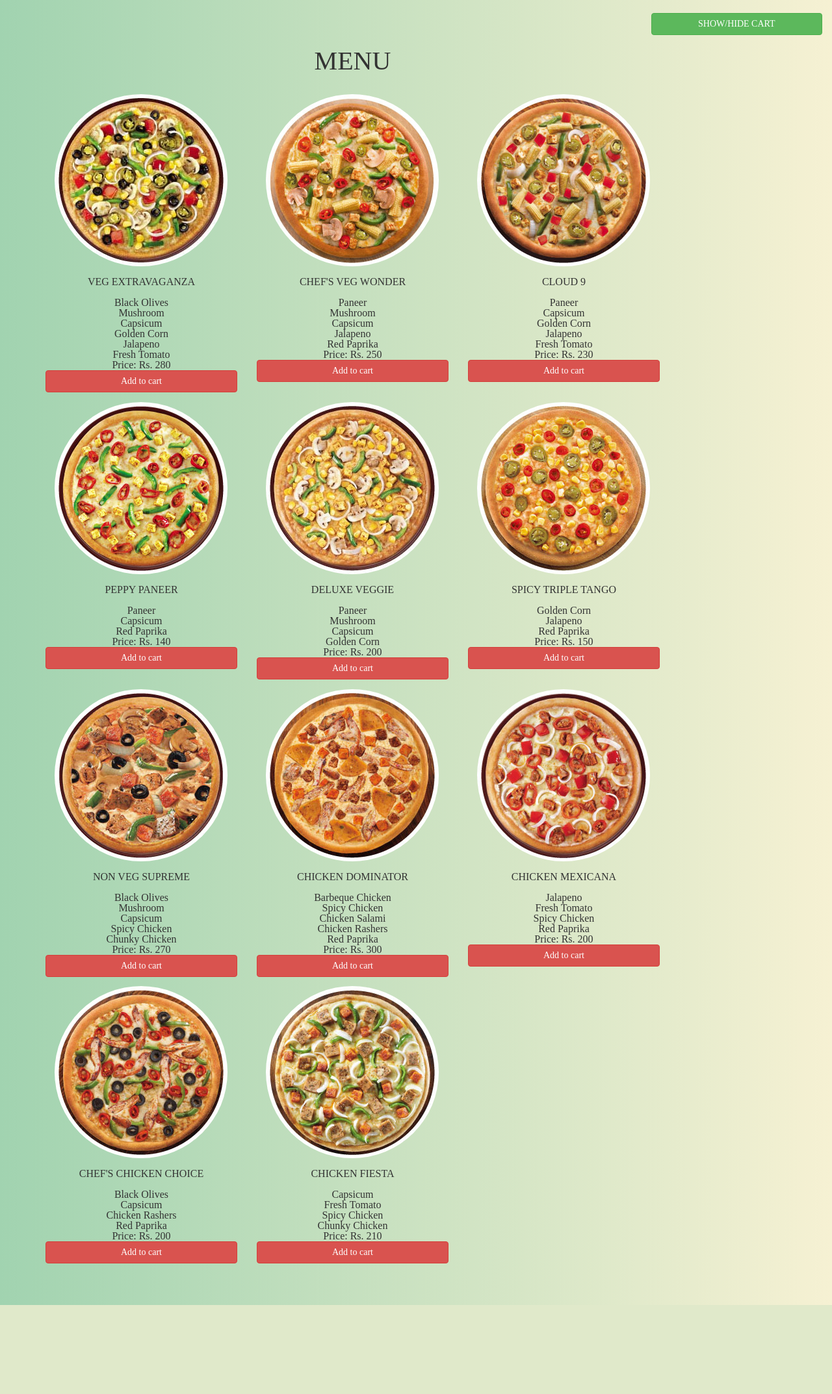
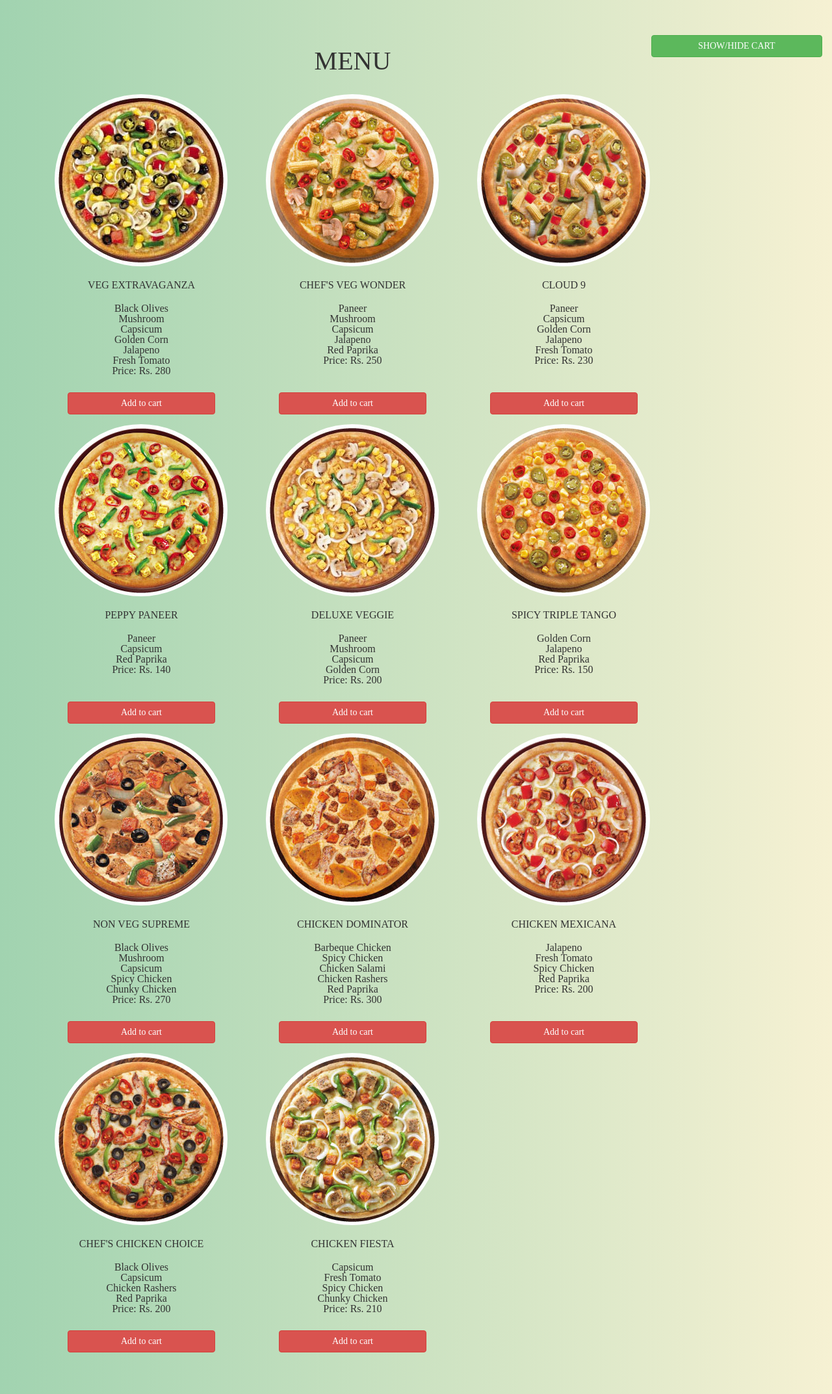
Before and after one commit to Attila03/Django-project, a Django app: page /ordersite/menu/1/ in a window 1280 px wide. Shown: the part 52-2198 px from the top of the page at 65% size. Before the commit the page ends 2061 px from the top, so only its background shows below. Run offline with Django 3.2, Linux system fonts and the light colour scheme; a user stored in the database is signed in; data comes from the database, SQL or seed files in the repository; both versions use the stored data as it was after the commit; some libraries are stand-ins or nearby versions.

Commit message:
fixed addtocart button to bottom of resp column.

```diff
--- a/ordersite/templates/ordersite/Custom.html
+++ b/ordersite/templates/ordersite/Custom.html
@@ -39,11 +39,14 @@
             <div class="row">
             <div class="col-xs-3 col-xs-offset-9 cart">
                 <table class="table table-hover table-condensed table-responsive">
+                    <thead>
                     <tr class="info">
                         <th class="text-center" width="60%;"> Pizza</th>
                         <th width="60%;">Quantity</th>
                         <th>Cost</th>
                     </tr>
+                    </thead>
+                    <tbody>
                     {% if request.session.cart.base %}
                     {% for id, pizza in request.session.cart.base.items %}
                     <tr class="{% if pizza.veg %}success{% else %}danger{% endif %}">
@@ -76,11 +79,14 @@
                     </tr>
                     {% endfor %}
                     {% endif %}
+                    </tbody>
+                    <tfoot>
                     <tr class="info text-center">
                         <td>TOTAL</td>
                         <td></td>
                         <td>{{request.session.cart.total}}</td>
                     </tr>
+                    </tfoot>
                 </table>
                 <a href="{% url 'Order' %}" class="btn btn-warning center-block">Place Order</a>
             </div>
--- a/ordersite/templates/ordersite/Menu.html
+++ b/ordersite/templates/ordersite/Menu.html
@@ -40,11 +40,14 @@
             <div class="row">
             <div class="col-xs-3 col-xs-offset-9 cart">
                 <table class="table table-hover table-condensed table-responsive">
+                    <thead>
                     <tr class="info">
                         <th class="text-center" width="60%;"> Pizza</th>
                         <th width="60%;">Quantity</th>
                         <th>Cost</th>
                     </tr>
+                    </thead>
+                    <tbody>
                     {% if request.session.cart.base %}
                     {% for id, pizza in request.session.cart.base.items %}
                     <tr class="{% if pizza.veg %}success{% else %}danger{% endif %}">
@@ -77,11 +80,14 @@
                     </tr>
                     {% endfor %}
                     {% endif %}
+                    </tbody>
+                    <tfoot>
                     <tr class="info text-center">
                         <td>TOTAL</td>
                         <td></td>
                         <td>{{request.session.cart.total}}</td>
                     </tr>
+                    </tfoot>
                 </table>
                 <a href="{% url 'Order' %}" class="btn btn-warning center-block">Place Order</a>
             </div>
@@ -100,10 +106,9 @@
             </br>
             <div class="row">
                 {% for pizza in pizza_qs %}
-                <div class="col-sm-4 col-x-6 text-center">
+                <div class="col-sm-4 col-x-6 text-center" style="position:relative;">
                     <img class="center-block" src="{% static pizza.getimageurl %}">
-                    </br><h5>{{ pizza.name }}</h5>
-                    </br>
+                    <h5>{{ pizza.name }}</h5>
                     <ul>
                         {% for topping in pizza.toppings.all %}
                         <li>{{ topping.name }}</li>
--- a/static/css/menu.css
+++ b/static/css/menu.css
@@ -1,17 +1,49 @@
 #cartbutton {
     position: fixed;
+    top: 10%;
+    height: 4%;
     width: 100%;
+    margin-top:2%;
 }
 
 #cart {
     position: fixed;
+    top: 16%;
+    bottom: 5%;
     width: 100%;
-    margin-top: 1.5%;
+    max-height: 80%;
+    margin-top: 3%;
 }
 
-#cart > div > div > div > div > table > tbody > tr:nth-child(1){
+
+#cart > div > div > div > div > table {
+    position: relative;
+}
+
+/*#cart > div > div > div > div > table > tbody {*/
+    /*position:absolute;*/
+    /*max-height: 300px;*/
+    /*overflow-y: scroll;*/
+/*}*/
+
+
+#cart > div > div > div > div > table > thead {
     border-bottom: solid darkblue;
 }
+
+#cart > div > div > div > div > table > tfoot {
+    //position: absolute;
+    //top: 340px;
+    border-top: solid darkblue;
+}
+
+.menu-add-cart {
+    position:absolute;
+    bottom:0;
+    left:15%;
+    width:70%;
+}
+
 
 .cart-sub {
     background-color: lightpink;
@@ -25,10 +57,6 @@
 
 .pizza-count {
     padding: 0 3px;
-}
-
-#cart > div > div > div > div > table > tbody > tr:last-child{
-    border-top: solid darkblue;
 }
 
 #menu {
@@ -49,3 +77,13 @@
     margin-bottom: 2%;
     margin-top: 2%;
 }
+
+
+#menu > div > div > div > div > h5 {
+    padding-top:7%;
+    padding-bottom:7%;
+}
+
+#menu > div > div > div > div > ul {
+    padding-bottom: 20%;
+}
```
Also changed, not shown: db.sqlite3.
